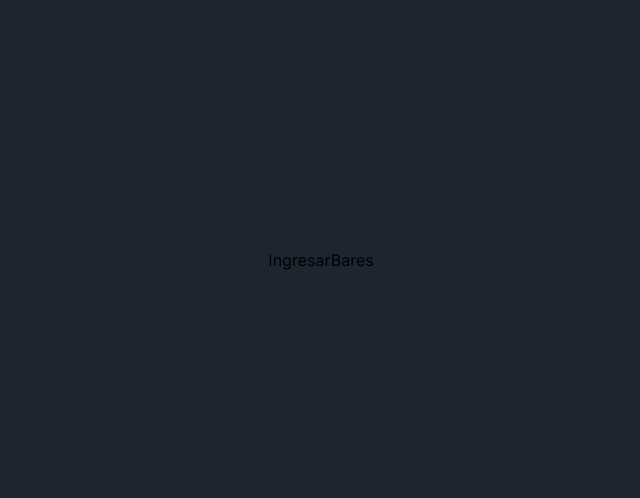
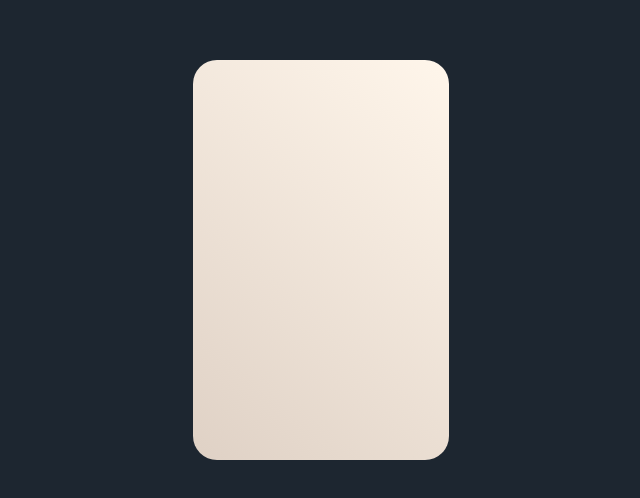
Before and after one commit to bmsebastian2/beer, a React (Vite) app: page /IngresarBares in a window 1280 px wide. Shown: the part 140-638 px from the top of the page, without its empty margins (319-959 px from the left). Built offline with nearby package versions, Linux system fonts and the light colour scheme; a web font is replaced by a local one.

Commit message:
OSE Ventana IngresarebARes

```diff
--- a/src/routes/IngresarBares.jsx
+++ b/src/routes/IngresarBares.jsx
@@ -1,7 +1,32 @@
 import React from "react";
+import styled from "styled-components";
+
+const ContainerMain = styled.div`
+  min-height: 100vh;
+  width: 100%;
+  display:flex;
+  justify-content: center;
+  align-items: center;
+
+`
+const ContainerMenu = styled.div`
+  height: 50vh;
+  width: 20%;
+background: linear-gradient(220.55deg, #FFF6EB 0%, #DFD1C5 100%);
+  border-radius: 1.5rem;
+`
+
 
 const IngresarBares = () => {
-  return <div>IngresarBares</div>;
+  return (
+  <ContainerMain>
+
+    <ContainerMenu>
+
+    </ContainerMenu>
+
+  </ContainerMain>
+  )
 };
 
 export default IngresarBares;
```
